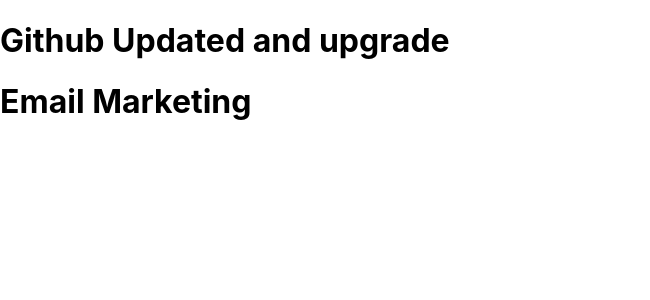
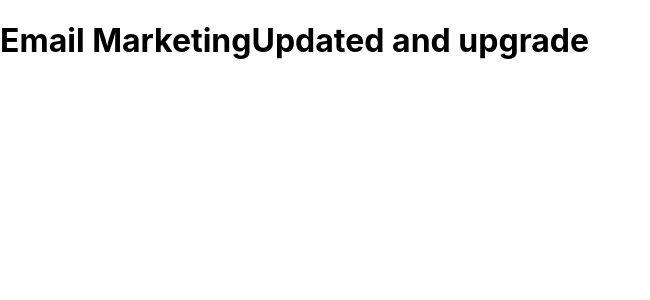
Before and after one commit to BabarAliDetho/react-app, a React (Create React App) app: page / in a window 1280 px wide. Shown: the top 300 px of the page, without its empty margins (0-650 px from the left). Built offline with nearby package versions, Linux system fonts and the light colour scheme.

Commit message:
Update dinner.js

```diff
--- a/src/dinner.js
+++ b/src/dinner.js
@@ -4,8 +4,7 @@
 function Dinner (props) {
     return (
         <div>
-            <h1>Github { props.dishName}</h1>
-            <h1>Email Marketing</h1>
+            <h1>Email Marketing{ props.dishName}</h1>
         </div>
     )
   }
```
